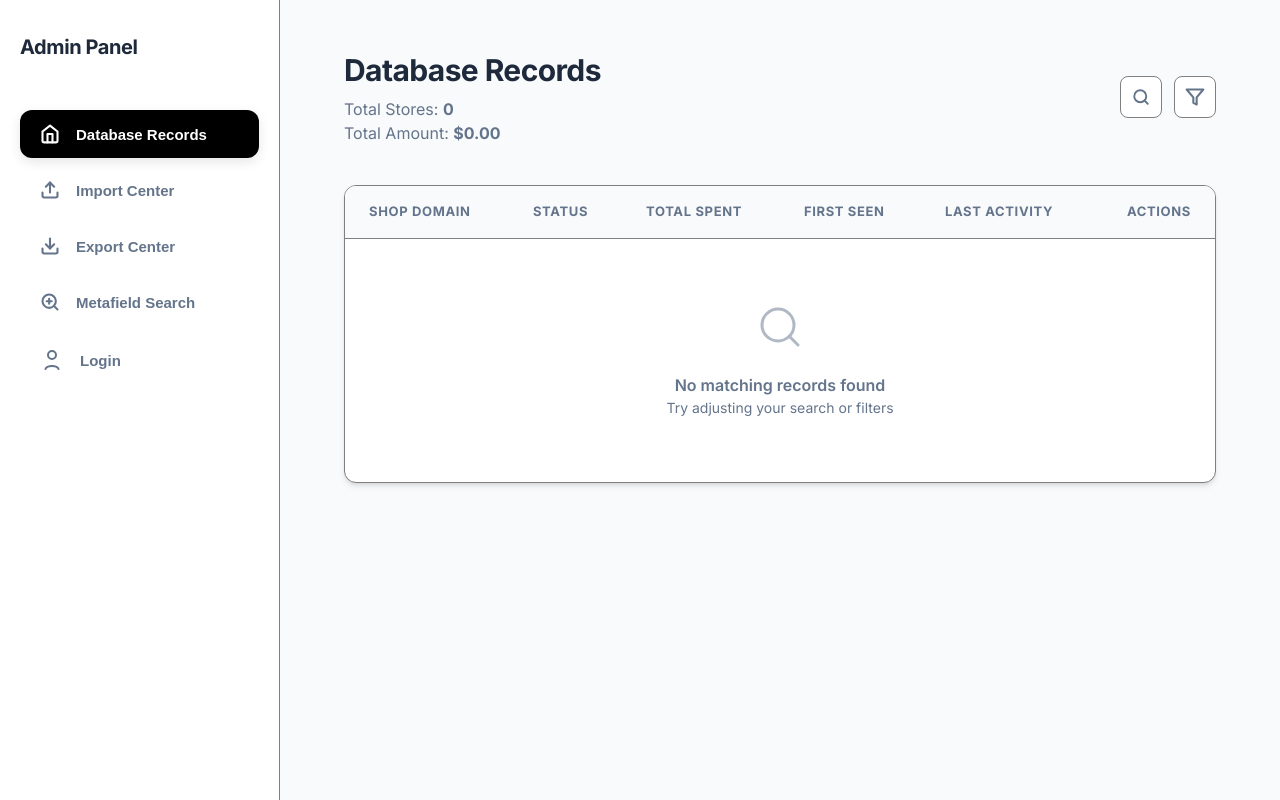
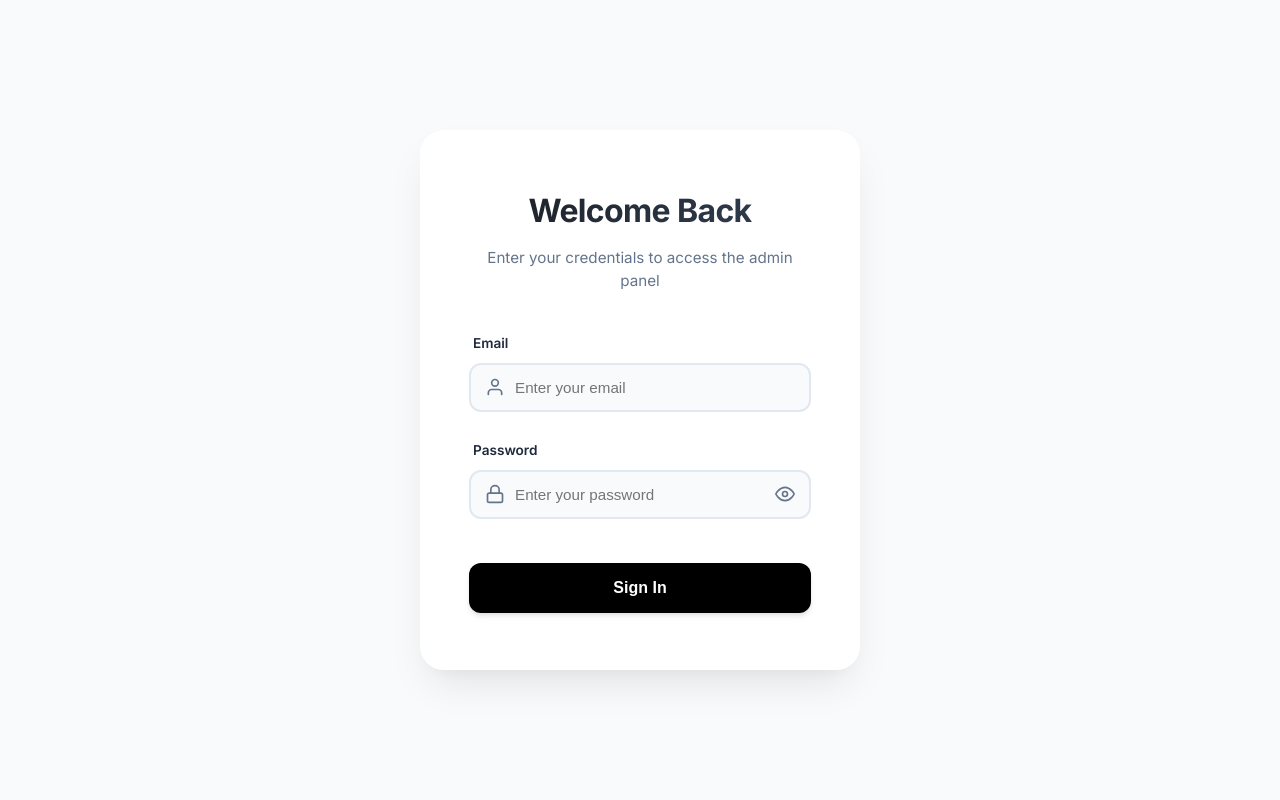
Before and after one commit to yuv8811/csv-filter-mongoDB, a React (Vite) app: page / in a window 1280 px wide. Built offline with nearby package versions, Linux system fonts and the light colour scheme.

Commit message:
add login functionality

```diff
--- a/src/AdminPanel.jsx
+++ b/src/AdminPanel.jsx
@@ -10,6 +10,9 @@ import Login from "./components/login";
 export default function AdminPanel() {
     const [data, setData] = useState(null);
     const [activeTab, setActiveTab] = useState("view");
+    const [isAuthenticated, setIsAuthenticated] = useState(() => {
+        return localStorage.getItem("isAuthenticated") === "true";
+    });
     const [currentPage, setCurrentPage] = useState(1);
     const [filters, setFilters] = useState({
         shopDomain: "",
@@ -41,8 +44,10 @@ export default function AdminPanel() {
     };
 
     useEffect(() => {
-        fetchData();
-    }, []);
+        if (isAuthenticated) {
+            fetchData();
+        }
+    }, [isAuthenticated]);
 
     const safeParseDate = (d) => {
         if (!d) return null;
@@ -311,6 +316,21 @@ export default function AdminPanel() {
         document.body.removeChild(link);
     };
 
+    const handleLoginSuccess = () => {
+        localStorage.setItem("isAuthenticated", "true");
+        setIsAuthenticated(true);
+        setActiveTab("view");
+    };
+
+    const handleLogout = () => {
+        localStorage.removeItem("isAuthenticated");
+        setIsAuthenticated(false);
+    };
+
+    if (!isAuthenticated) {
+        return <Login onLoginSuccess={handleLoginSuccess} />;
+    }
+
     if (data === null) {
         return (
             <div className="loading-container">
@@ -325,6 +345,7 @@ export default function AdminPanel() {
             <Sidebar
                 activeTab={activeTab}
                 setActiveTab={setActiveTab}
+                onLogout={handleLogout}
             />
 
             <main className="admin-main">
@@ -363,9 +384,6 @@ export default function AdminPanel() {
                 {activeTab === "metafields" && (
                     <MetafieldSearch />
                 )}
-                {activeTab === "login" && (
-                    <Login />
-                )}
             </main>
 
             <DetailModal
--- a/src/components/RepositoryExplorer.jsx
+++ b/src/components/RepositoryExplorer.jsx
@@ -131,11 +131,6 @@ const RepositoryExplorer = ({
                                     </td>
                                     <td style={{ color: 'var(--text-muted)', fontFamily: 'monospace' }}>
                                         {item.firstEventDate}
-                                        {item.additionalInfo?.[0]?.details && (
-                                            <div style={{ fontSize: '0.65rem', color: '#64748b', fontWeight: 400, marginTop: '2px', fontFamily: 'sans-serif' }}>
-                                                {item.additionalInfo[0].details}
-                                            </div>
-                                        )}
                                     </td>
                                     <td style={{ color: 'var(--text-muted)', fontFamily: 'monospace' }}>{item.lastEventDate}</td>
                                     <td style={{ textAlign: 'right' }}>
--- a/src/components/login.jsx
+++ b/src/components/login.jsx
@@ -1,13 +1,43 @@
 
 import React, { useState } from 'react';
 
-const Login = () => {
-    const [username, setUsername] = useState('');
+const Login = ({ onLoginSuccess }) => {
+    const [email, setEmail] = useState('');
     const [password, setPassword] = useState('');
+    const [showPassword, setShowPassword] = useState(false);
+    const [error, setError] = useState('');
+    const [loading, setLoading] = useState(false);
 
-    const handleSubmit = (e) => {
+    const handleSubmit = async (e) => {
         e.preventDefault();
-        console.log('Login attempt:', { username, password });
+        setError('');
+        setLoading(true);
+
+        try {
+            const response = await fetch('http://localhost:3000/login', {
+                method: 'POST',
+                headers: {
+                    'Content-Type': 'application/json',
+                },
+                body: JSON.stringify({ email, password }),
+            });
+
+            const data = await response.json();
+
+            if (response.ok) {
+                console.log('Login successful', data);
+                if (onLoginSuccess) {
+                    onLoginSuccess(data.user);
+                }
+            } else {
+                setError(data.error || 'Login failed');
+            }
+        } catch (err) {
+            console.error('Login error:', err);
+            setError('Network error. Please try again.');
+        } finally {
+            setLoading(false);
+        }
     };
 
     return (
@@ -19,7 +49,7 @@ const Login = () => {
                 </div>
                 <form className="login-form" onSubmit={handleSubmit} autoComplete="off">
                     <div className="input-group">
-                        <label htmlFor="username">Username</label>
+                        <label htmlFor="email">Email</label>
                         <div className="input-wrapper">
                             <span className="input-icon">
                                 <svg width="20" height="20" viewBox="0 0 24 24" fill="none" stroke="currentColor" strokeWidth="2" strokeLinecap="round" strokeLinejoin="round">
@@ -28,13 +58,13 @@ const Login = () => {
                                 </svg>
                             </span>
                             <input
-                                type="text"
-                                id="username"
-                                name="username"
+                                type="email"
+                                id="email"
+                                name="email"
                                 className="login-input"
-                                placeholder="Enter your username"
-                                value={username}
-                                onChange={(e) => setUsername(e.target.value)}
+                                placeholder="Enter your email"
+                                value={email}
+                                onChange={(e) => setEmail(e.target.value)}
                                 autoComplete="off"
                             />
                         </div>
@@ -49,7 +79,7 @@ const Login = () => {
                                 </svg>
                             </span>
                             <input
-                                type="password"
+                                type={showPassword ? "text" : "password"}
                                 id="password"
                                 name="password"
                                 className="login-input"
@@ -57,12 +87,43 @@ const Login = () => {
                                 value={password}
                                 onChange={(e) => setPassword(e.target.value)}
                                 autoComplete="new-password"
+                                style={{ paddingRight: '2.5rem' }}
                             />
+                            <button
+                                type="button"
+                                onClick={() => setShowPassword(!showPassword)}
+                                style={{
+                                    position: 'absolute',
+                                    right: '0.75rem',
+                                    top: '50%',
+                                    transform: 'translateY(-50%)',
+                                    background: 'none',
+                                    border: 'none',
+                                    cursor: 'pointer',
+                                    color: 'var(--text-muted)',
+                                    display: 'flex',
+                                    alignItems: 'center',
+                                    padding: '4px'
+                                }}
+                            >
+                                {showPassword ? (
+                                    <svg width="20" height="20" viewBox="0 0 24 24" fill="none" stroke="currentColor" strokeWidth="2" strokeLinecap="round" strokeLinejoin="round">
+                                        <path d="M17.94 17.94A10.07 10.07 0 0 1 12 20c-7 0-11-8-11-8a18.45 18.45 0 0 1 5.06-5.94M9.9 4.24A9.12 9.12 0 0 1 12 4c7 0 11 8 11 8a18.5 18.5 0 0 1-2.16 3.19m-6.72-1.07a3 3 0 1 1-4.24-4.24"></path>
+                                        <line x1="1" y1="1" x2="23" y2="23"></line>
+                                    </svg>
+                                ) : (
+                                    <svg width="20" height="20" viewBox="0 0 24 24" fill="none" stroke="currentColor" strokeWidth="2" strokeLinecap="round" strokeLinejoin="round">
+                                        <path d="M1 12s4-8 11-8 11 8 11 8-4 8-11 8-11-8-11-8z"></path>
+                                        <circle cx="12" cy="12" r="3"></circle>
+                                    </svg>
+                                )}
+                            </button>
                         </div>
                     </div>
+                    {error && <div style={{ color: 'red', textAlign: 'center', fontSize: '0.9rem' }}>{error}</div>}
                     <div className="login-btn-container">
-                        <button type="submit" className="login-btn">
-                            Sign In
+                        <button type="submit" className="login-btn" disabled={loading}>
+                            {loading ? 'Signing In...' : 'Sign In'}
                         </button>
                     </div>
                 </form>
--- a/src/components/sidebar.jsx
+++ b/src/components/sidebar.jsx
@@ -1,4 +1,4 @@
-const Sidebar = ({ activeTab, setActiveTab }) => {
+const Sidebar = ({ activeTab, setActiveTab, onLogout }) => {
     return (
         <aside className="admin-sidebar">
             <div className="sidebar-header">
@@ -53,16 +53,18 @@ const Sidebar = ({ activeTab, setActiveTab }) => {
                     Metafield Search
                 </button>
                 <button
-                    className={`tab-button ${activeTab === "login" ? "active" : ""}`}
-                    onClick={() => setActiveTab("login")}
+                    className="tab-button logout-button"
+                    onClick={onLogout}
+                    style={{ marginTop: 'auto' }}
                 >
                     <svg width="24" height="24" viewBox="0 0 24 24"
-                        fill="none" stroke="currentColor" stroke-width="2"
-                        stroke-linecap="round" stroke-linejoin="round">
-                        <circle cx="12" cy="7" r="4" />
-                        <path d="M5.5 21c1.5-4 11.5-4 13 0" />
+                        fill="none" stroke="currentColor" strokeWidth="2"
+                        strokeLinecap="round" strokeLinejoin="round">
+                        <path d="M9 21H5a2 2 0 0 1-2-2V5a2 2 0 0 1 2-2h4" />
+                        <polyline points="16 17 21 12 16 7" />
+                        <line x1="21" y1="12" x2="9" y2="12" />
                     </svg>
-                    Login
+                    Logout
                 </button>
             </nav>
         </aside>
```
Also changed, not shown: 1 other file (tests, documents, lock files or other folders).
